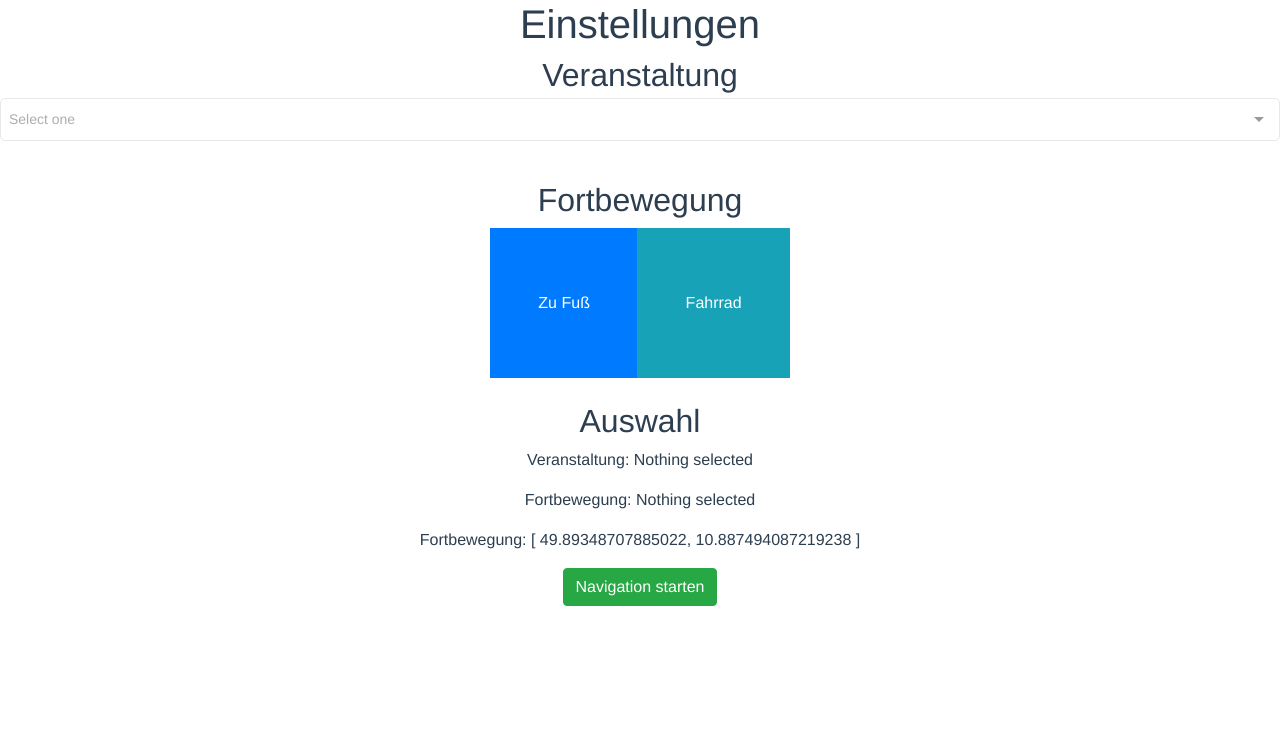
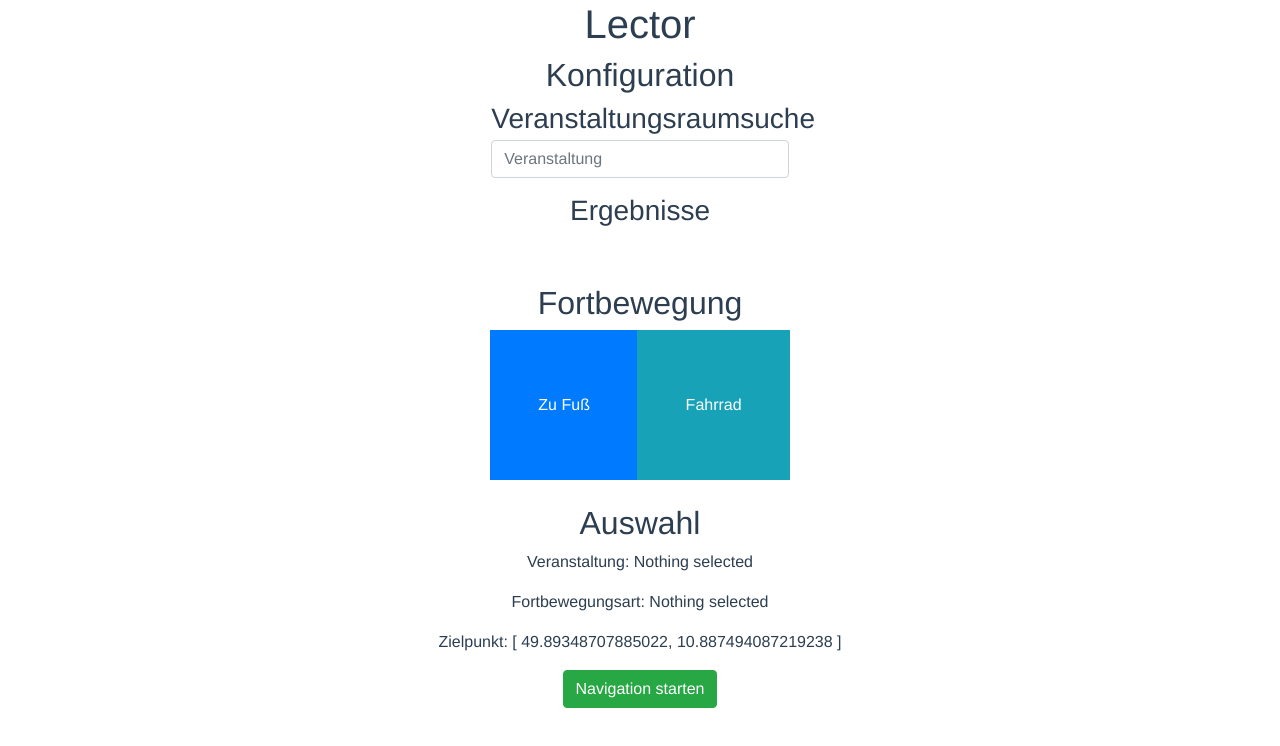
Before and after one commit to michigg/lector_frontend, a Vue app: page / in a window 1280 px wide. Shown: the top 746 px of the page. Built offline with nearby package versions, Linux system fonts and the light colour scheme; what vue-browser-geolocation would draw is missing.

Commit message:
Ui tweaks

```diff
--- a/src/components/Map.vue
+++ b/src/components/Map.vue
@@ -68,8 +68,8 @@
     }
 </script>
 
-<style scoped>
+<style>
     .leaflet-top {
-        top: 45px;
+        top: 45px !important;
     }
 </style>
--- a/src/components/Options.vue
+++ b/src/components/Options.vue
@@ -46,23 +46,24 @@
         bottom: 0;
         right: 0;
         width: 80%;
-        height: 30px;
+        height: 40px;
     }
 
     .options-wrapper .options-popover {
-        display: none;
-        margin-bottom: 30px;
-        width: 80%;
+        height: 600px;
+        bottom: -640px;
+        width: 100%;
         right: 0;
-        bottom: 0;
         position: fixed;
         padding: 5px;
+        overflow: scroll;
+        transition: bottom 0.5s;
 
     }
 
     .options-wrapper .options-popover.active {
-        display: block;
-
+        bottom: 40px;
+        transition: bottom 0.5s;
     }
 
 </style>
--- a/src/components/TextualRoute.vue
+++ b/src/components/TextualRoute.vue
@@ -1,19 +1,29 @@
 <template>
     <div class="textual-route-wrapper">
         <b-button block squared variant="outline-secondary" href="#" v-on:click="isActive = !isActive"
-                  class="bg-light textual-route-btn">{{from}} - {{to}}
+                  class="bg-light textual-route-btn" v-if="routingData.length > 0">{{from | get_street_name}} - {{to | get_street_name}}
             ({{duration}}min)
             <router-link to="/">
                 <font-awesome-icon icon="home"/>
             </router-link>
         </b-button>
-        <div class="textual-route-description" v-bind:class="{ active: isActive }">
+        <b-button block squared variant="outline-secondary" href="#" v-on:click="isActive = !isActive"
+                  class="bg-light textual-route-btn" v-else>
+            Keine Route gefunden!
+            <router-link to="/"><font-awesome-icon icon="home"/></router-link>
+        </b-button>
+        <div class="textual-route-description" v-bind:class="{ active: isActive }" v-if="routingData.length > 0">
             <ul class="list-group">
                 <!-- eslint-disable-next-line -->
                 <li v-for="step in routingData" class="list-group-item">
-                    {{step.street_name}}: {{step.text}} - ({{ step.distance }}m | {{step.time}}s)
+                    <p v-if="step.street_name"> {{step.street_name | get_street_name}} ({{step.distance |round_meter }}m
+                        | {{step.time | to_minutes}})</p>
+                    <p>{{step.text}}</p>
                 </li>
             </ul>
+        </div>
+        <div class="textual-route-description bg-light" v-bind:class="{ active: isActive }" v-else>
+            <p class="h2">Keine Route gefunden!</p>
         </div>
     </div>
 </template>
@@ -39,7 +49,26 @@
             to() {
                 return this.$store.getters.getRouteTo
             },
-        },
+        }, filters: {
+            to_minutes: function (value) {
+                const minutes = Math.round(value / 60000);
+                if (minutes > 0) {
+                    return minutes + "min";
+                } else {
+                    return Math.round(value / 1000) + "s";
+                }
+            },
+            round_meter: function (value) {
+                return Math.round(value * 10) / 10
+            },
+            get_street_name: function (value) {
+                if (isNaN(value) || !value) {
+                    return "Unbekannter Weg"
+                } else {
+                    return value
+                }
+            }
+        }
     }
 </script>
 
@@ -68,21 +97,19 @@
     }
 
     .textual-route-wrapper .textual-route-description {
-        /*display: none;*/
         width: 100%;
         top: -640px;
         position: fixed;
         padding: 5px;
         height: 600px;
         overflow: scroll;
-        transition: top 1s;
+        transition: top 0.5s;
 
     }
 
     .textual-route-wrapper .textual-route-description.active {
-        display: block;
         top: 40px;
-        transition: top 1s;
+        transition: top 0.5s;
     }
 
 </style>
--- a/src/views/Home.vue
+++ b/src/views/Home.vue
@@ -1,28 +1,24 @@
 <template>
-    <b-row class="align-content-center">
+    <b-row class="justify-content-center">
         <b-col sm="12">
-            <h1>Einstellungen</h1>
+            <h1>Lector</h1>
+            <h2>Konfiguration</h2>
         </b-col>
-        <b-col sm="12" class="mb-3 mt-0 pt-0">
-            <h2 class="mb-1">Veranstaltung</h2>
-            <multiselect
-                    v-model="selected"
-                    :options="options"
-                    placeholder="Select one"
-                    label="label"
-                    track-by="label"
-                    :loading="isLoading"
-                    @search-change="get_lectures_by_token"
-            ></multiselect>
+        <b-col xs="12" sm="8" md="5" xl="3" class="mb-3 mt-0 pt-0">
+            <h3 class="mb-1">Veranstaltungsraumsuche</h3>
+            <b-form-input v-model="lectureToken" placeholder="Veranstaltung"></b-form-input>
         </b-col>
         <b-col sm="12" class="mb-4">
             <b-row>
+                <b-col v-if="options" sm="12" class="mb-4">
+                    <h3>Ergebnisse</h3>
+                </b-col>
                 <b-col v-for="lecture in options" :key="lecture.univis_key" sm="12" class="mb-4">
-                    <h3>{{lecture.name}}</h3>
+                    <h4>{{lecture.name}}</h4>
                     <b-row>
                         <b-col v-for="(term, index) in lecture.terms" :key="index" sm="3" class="mb-4">
                             <button class="btn btn-primary" @click="selected = term.room">
-                                <h4>Ab {{term.starttime | format_time}}</h4>
+                                <h5>Ab {{term.starttime | format_time}}</h5>
                                 <p>{{term.room.building_key | do_room_number(term.room.level, term.room.number)}}</p>
                             </button>
                         </b-col>
@@ -53,10 +49,10 @@
             <h2>Auswahl</h2>
             <p v-if="selected">Raum: {{selected.building_key | do_room_number(selected.level, selected.number)}}</p>
             <p v-else>Veranstaltung: Nothing selected</p>
-            <p v-if="locomotion">Fortbewegung: {{locomotion}}</p>
-            <p v-else>Fortbewegung: Nothing selected</p>
-            <p v-if="to_coord">Fortbewegung: {{to_coord}}</p>
-            <p v-else>Fortbewegung: Nothing selected</p>
+            <p v-if="locomotion">Fortbewegungsart: {{locomotion}}</p>
+            <p v-else>Fortbewegungsart: Nothing selected</p>
+            <p v-if="to_coord">Zielpunkt: {{to_coord}}</p>
+            <p v-else>Zielpunkt: Nothing selected</p>
         </b-col>
         <b-col sm="12">
             <router-link to="/routing" class="btn btn-success">Navigation starten</router-link>
@@ -65,16 +61,12 @@
 </template>
 
 <script>
-    // @ is an alias to /src
-    import Multiselect from 'vue-multiselect'
 
     export default {
         name: 'home',
-        components: {
-            Multiselect
-        },
         data() {
             return {
+                lectureToken: null,
                 selected: null,
                 locomotion: null,
                 isLoading: false,
@@ -129,9 +121,16 @@
             },
         },
         watch: {
+            lectureToken: function () {
+                this.get_lectures_by_token(this.lectureToken);
+            },
             selected: function () {
-                setTimeout(() => this.abbort_lecture_load(), 200);
                 this.selected['display'] = this.get_room_display_name(this.selected.building_key, this.selected.level, this.selected.number);
+
+                // clearTimeout(this.currentTimeout);
+                // this.currentTimeout = setTimeout(() => this.load_lectures(query), 500);
+                // setTimeout(() => this.abbort_lecture_load(), 200);
+
                 this.$store
                     .dispatch('loadRoomStaircaseCoord', {'room': this.selected})
                     .then();
```
